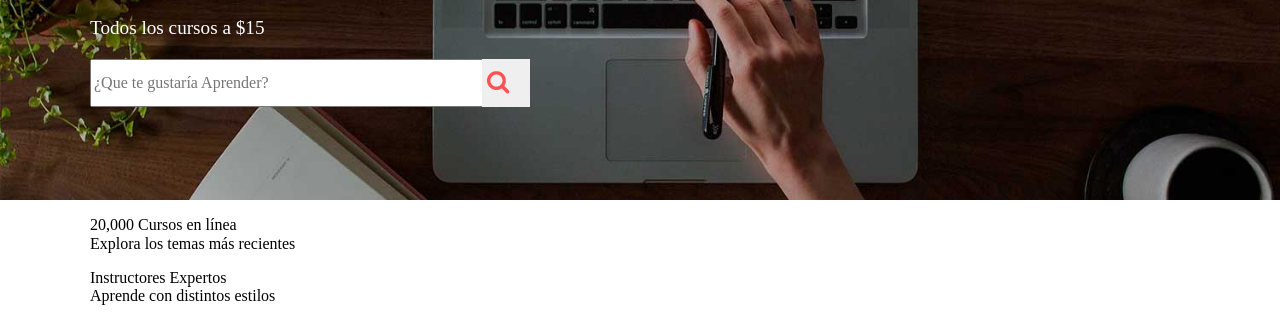
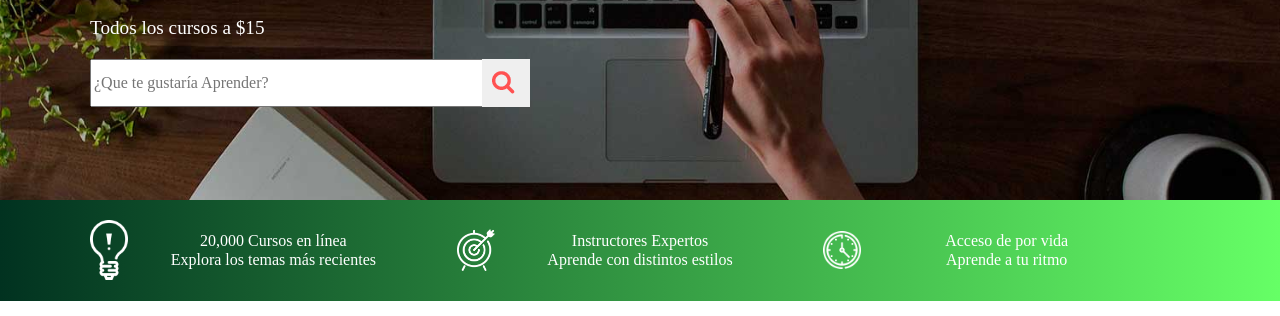
Before and after one commit to mateocgomez/learningdev, a website: page index.html in a window 1280 px wide. Shown: the part 333-649 px from the top of the page. Drawn offline with nearby package versions, Linux system fonts and the light colour scheme.

Commit message:
Barra termianda

```diff
--- a/scss/_mixins.scss
+++ b/scss/_mixins.scss
@@ -19,3 +19,28 @@
     background-repeat: no-repeat;
     background-position: center center;
 }
+
+@mixin gradiente($color1, $color2) {
+    background: linear-gradient(to right, $color1 0%, $color2 100%);
+}
+
+
+/* Media Queries */
+
+@mixin telefono {
+    @media only screen and (min-width: #{$telefono}) {
+        @content
+    }
+}
+
+@mixin tablet {
+    @media only screen and (min-width: #{$tablet}) {
+        @content;
+    }
+}
+
+@mixin desktop {
+    @media only screen and (min-width: #{$desktop}) {
+        @content;
+    }
+}
--- a/scss/_variables.scss
+++ b/scss/_variables.scss
@@ -1,4 +1,7 @@
 $principal: #33c3f0;
-$secundario: #741d51;
-$terciario: #e44e52;
+$secundario: #013220;
+$terciario: #6f6;
 $gris: #f2f2f2;
+$telefono: 480px;
+$tablet: 768px;
+$desktop: 1024px;
--- a/scss/app.scss
+++ b/scss/app.scss
@@ -68,12 +68,15 @@ html {
         }
         form {
             position: relative;
-            width: 40%;
+            @include tablet() {
+                width: 40%;
+            }
             input[type="submit"] {
                 position: absolute;
                 right: 0;
                 top: 0;
                 @include background-imagen("../img/lupa.png");
+                background-position: right center !important;
                 width: 3rem;
                 height: 3rem;
                 display: block;
@@ -88,3 +91,42 @@ html {
         }
     }
 }
+
+.barra {
+    min-height: 6rem;
+    padding: 1rem;
+    color: white;
+    display: flex;
+    align-items: center;
+    @include gradiente($secundario, $terciario);
+    .iconos {
+        display: flex;
+        flex-direction: column;
+        flex: 1;
+        @include desktop() {
+            flex-direction: row;
+        }
+    }
+    .icono {
+        flex: 1;
+        background-position: 5% center !important;
+        @include tablet {
+            background-position: 20% left center !important;
+        }
+        @include desktop {
+            background-position: left center !important;
+        }
+        background-position: left center !important;
+        background-size: 2.4rem;
+        text-align: center;
+        &.icono1 {
+            @include background-imagen('../img/icono1.png')
+        }
+        &.icono2 {
+            @include background-imagen('../img/icono2.png')
+        }
+        &.icono3 {
+            @include background-imagen('../img/icono3.png')
+        }
+    }
+}
```
Also changed, not shown: css/app.css.
